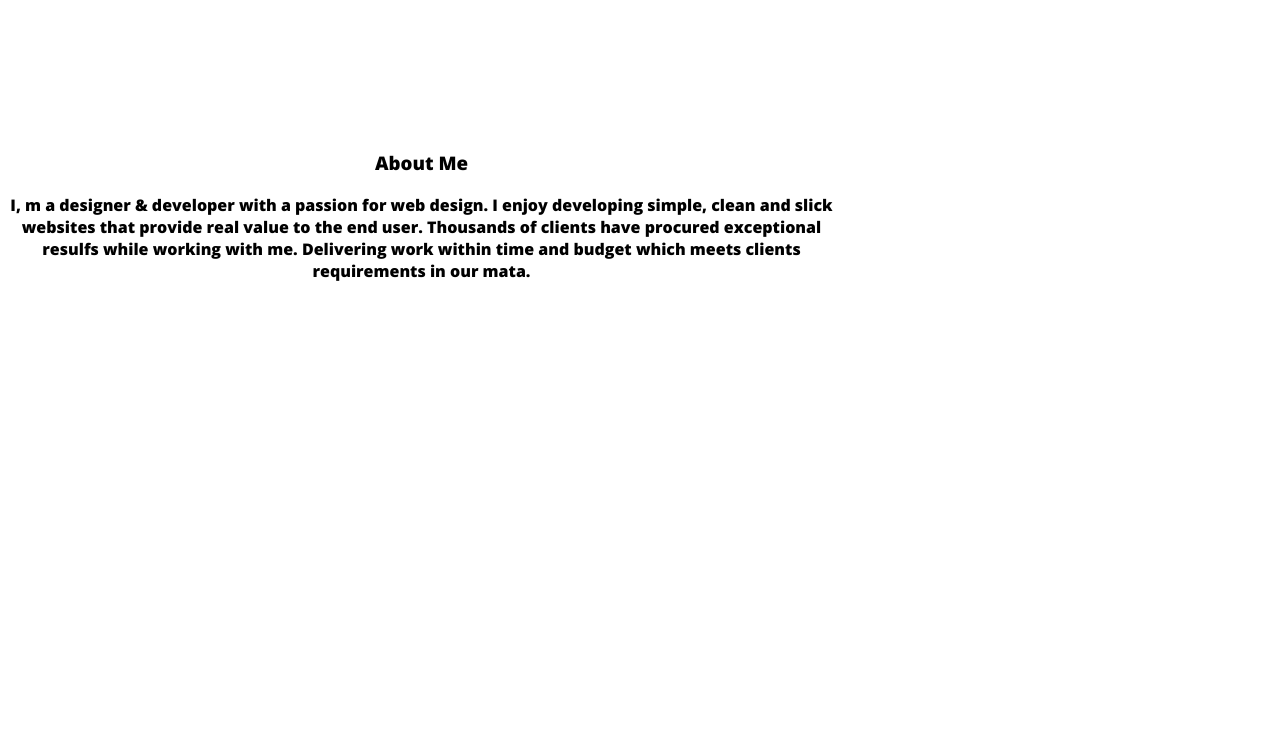
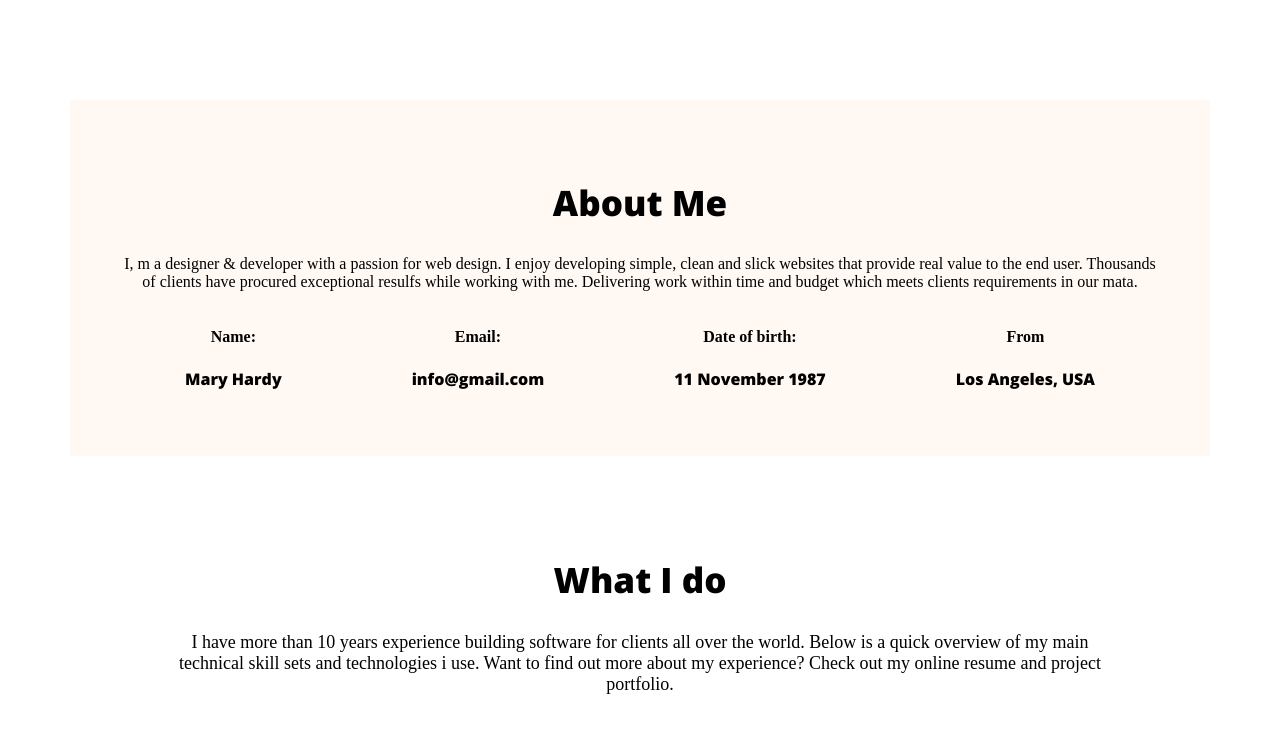
Before and after one commit to Siraz7/developer-portfolio, a plain HTML site: page index.html in a window 1280 px wide. Shown: the part 816-1549 px from the top of the page. Before the commit the page ends 1262 px from the top, so only its background shows below. Drawn offline with nearby package versions, Linux system fonts and the light colour scheme.

Commit message:
section description added

```diff
--- a/index.html
+++ b/index.html
@@ -36,11 +36,47 @@
     </header>
 
     <main>
-          <section class="main-sction">
-              <h3>About Me</h3>
-              <p>I, m a designer & developer with a passion for web design. I enjoy developing simple, clean and slick websites that provide real value to the end user. Thousands of clients have procured exceptional resulfs while working with me. Delivering work within time and budget which meets clients requirements in our mata.</p>
+          <section class="main-saction">
+            <h2 class="heading-title">About Me</h2>
+            <p class="para-title">I, m a designer & developer with a passion for web
+                design. I enjoy developing simple, clean and slick
+                 websites that provide real value to the end user.
+                  Thousands of clients have procured exceptional
+                  resulfs while working with me. Delivering work
+                   within time and budget which meets clients
+                   requirements in our mata.</p>
 
+                   <div class="about-info-container">
 
+                     <div class="about-info">
+                        <h4 class="info-title">Name:</h4>
+                        <p class="info-description">Mary Hardy </p>
+                     </div>
+                        <div class="about-info">
+                            <h4 class="info-title">Email:</h4>
+                            <p class="info-description">info@gmail.com</p>
+                        </div>
+                            <div class="about-info">
+                                <h4 class="info-title">Date of birth:</h4>
+                                <p class="info-description">11 November 1987</p>
+                            </div>
+                                <div class="about-info">
+                                    <h4 class="info-title">From</h4>
+                                    <p class="info-description">Los Angeles, USA</p>
+                                </div>
+                     </div>
+                   </div>
+
+          </section>
+
+          <section class="second-saction">
+              <h1 class="what-i-do">What I do</h1>
+              <p class="para-style">I have more than 10 years experience building software
+                 for clients all over the world. Below is a quick
+                 overview of my main technical skill sets and technologies
+                  i use. Want to find out more about my experience?
+                   Check out my online resume and project portfolio.
+                </p>
           </section>
     </main>
     <footer>
--- a/portfolio/portfolio.css
+++ b/portfolio/portfolio.css
@@ -66,11 +66,44 @@ nav ul{
     height: 676px;
 
 }
-.main-sction{
-    width: 827px;
-    height: 288px;
+main{
+    max-width:1140px;
+
+    margin:100px auto;
+}
+.main-saction{
     text-align: center;
-    margin-top: 150px;
-
+    padding: 50px;
+    background-color:#FFF8F3;
+}
+.about-info-container{
+    display: flex;
+    justify-content: space-around;
+}
+.about-info{
+    text-align: center;
+}
+.info-title{
+    font-family: regular
 
 }
+.heading-title{
+    font-weight: 800;
+    font-size: 35px;
+}
+.para-title{
+    font-family: regular;
+}
+.second-saction{
+    text-align: center;
+    margin: 100px;
+
+}
+.what-i-do{
+    font-size: 35px;
+    font-weight: bold;
+}
+.para-style{
+    font-family: regular;
+    font-size: 18px;
+}
```
